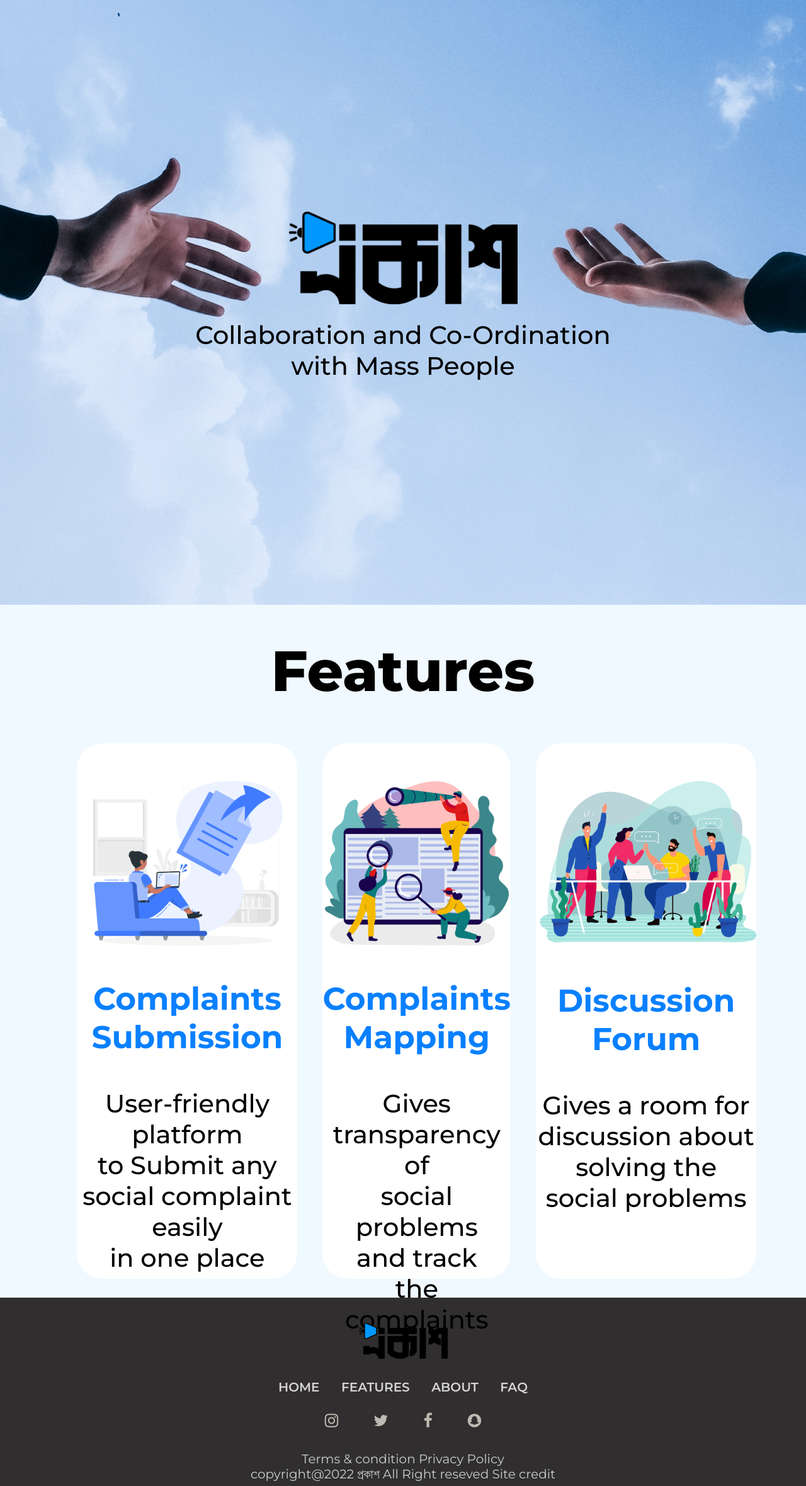
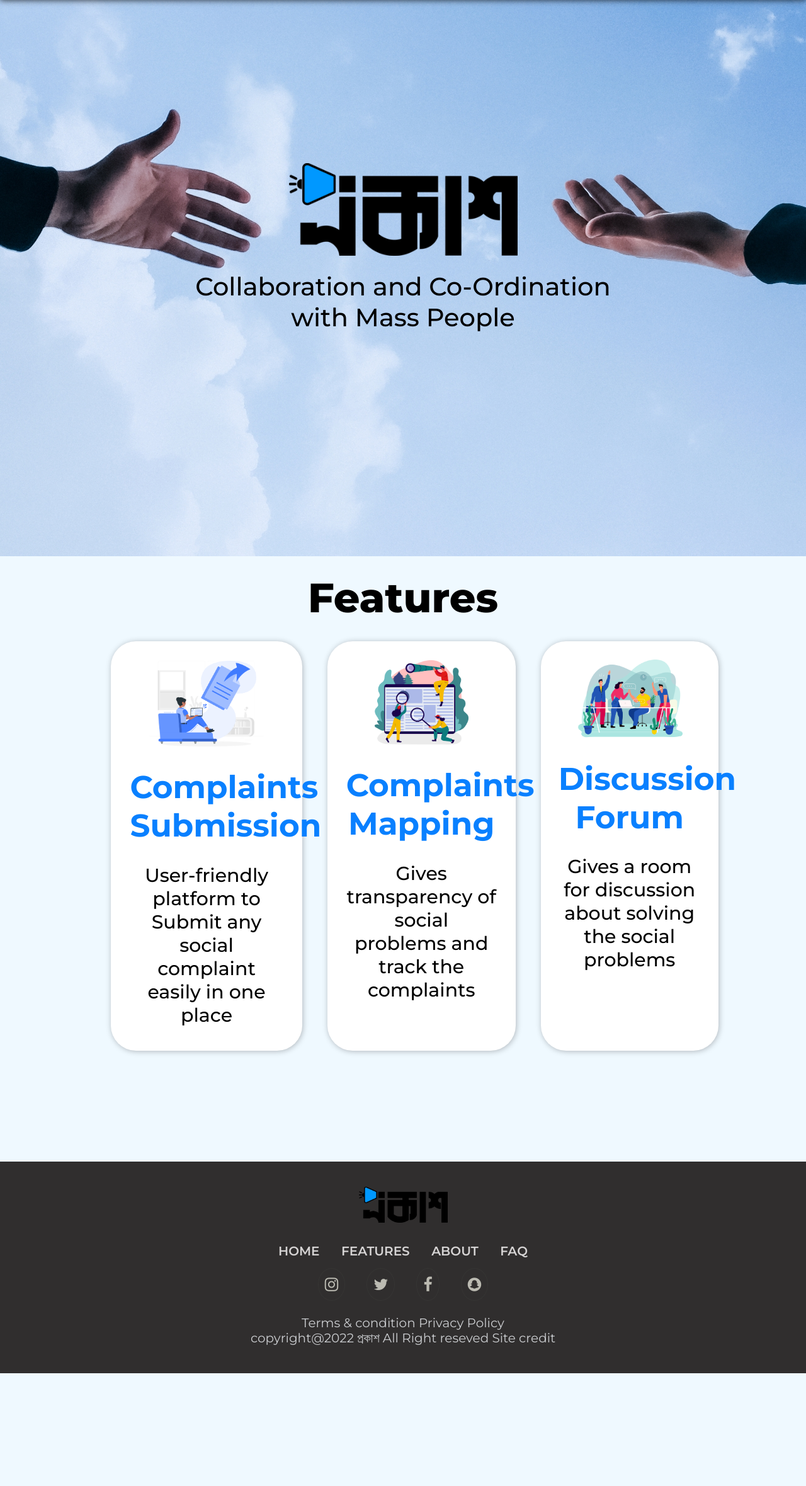
Before and after one commit to mirzatawhid/Prokash, a PHP site: page / in a window 1280 px wide. Shown: the part 77-2436 px from the top of the page at 63% size. After the commit the page ends 2257 px from the top, so only its background shows below. Run offline with PHP 8.4, Linux system fonts and the light colour scheme.

Commit message:
Fixed features section

```diff
--- a/index.html
+++ b/index.html
@@ -9,6 +9,9 @@
     <title>Prokash</title>
 </head>
 <body>
+
+    <!--Navigation Bar-->
+
     <header>
         <img class="logo" src="images/logo.png" alt="logo" width="141px" height="57px">
         <nav class="nav_bar">
@@ -42,34 +45,34 @@
 
         <!-- Features -->
 
-        <div class="feature_section" style="padding: 10px 8%;">
+        <div class="features_section">
             <h1>Features</h1>
         <div class="features_container">
-            <div class="box complaint" style="height: 850px; width: 550px;">
-                <img class="box_img" src="images/complaint.png" style="width: 350px; height: auto;">
+            <div class="box complaint" style="height: 650px; width: 550px;">
+                <img class="box_img" src="images/complaint.png" style="width: 60%; height: auto;">
                 <p class="box_title">Complaints Submission</p>
                 <p class="box_desc">User-friendly platform
-                    <br>to Submit any
-                    <br>social complaint easily
-                    <br>in one place</p>
+                    to Submit any
+                    social complaint easily
+                    in one place</p>
             </div>
 
-            <div class="box mapping" style="height: 850px; width: 550px;">
-                <img class="box_img" src="images/mapping.png" style="width: 292px; height: auto;">
+            <div class="box mapping" style="height: 650px; width: 550px;">
+                <img class="box_img" src="images/mapping.png" style="width: 50%; height: auto;">
                 <p class="box_title">Complaints Mapping</p>
                 <p class="box_desc">Gives transparency of
-                    <br>social problems
-                    <br>and track
-                    <br>the complaints</p>
+                    social problems
+                    and track
+                    the complaints</p>
             </div>
 
-            <div class="box forum" style="height: 850px; width: 550px;">
-                <img class="box_img" src="images/forum.png" style="width: 350px; height: auto;">
-                <p class="box_title">Discussion<br>Forum</p>
+            <div class="box forum" style="height: 650px; width: 550px;">
+                <img class="box_img" src="images/forum.png" style="width: 60%; height: auto;">
+                <p class="box_title">Discussion Forum</p>
                 <p class="box_desc">Gives a room for
-                    <br>discussion about
-                    <br>solving the
-                    <br>social problems
+                    discussion about
+                    solving the
+                    social problems
                     </p>
             </div>
         </div>
--- a/style.css
+++ b/style.css
@@ -35,11 +35,16 @@ button:hover{
 }
 
 header{
+    position: fixed;
+    top: 0;
+    z-index: 1;
+    width: 100%;
     display: flex;
     justify-content: space-between;
     align-items: center;
     background-color: white;
     padding: 10px 8%;
+    box-shadow: 0 0 10px rgba(0, 0, 0, 0.788);
 }
 
 .logo{
@@ -74,9 +79,6 @@ header{
     align-items: center;
 }
 
-.banner_logo{
-}
-
 .banner_txt{
     font-family: "Montserrat",sans-serif;
     font-weight: 500;
@@ -85,12 +87,15 @@ header{
     font-size: 40px;
 }
 
+.features_section{
+    padding: 2% 8% 8% 8%;
+}
+
 h1{
     font-family: "Montserrat";
     font-weight: 800;
-    font-size: 90px;
+    font-size: 65px;
     text-align: center;
-    padding: 40px;
 }
 
 .box {
@@ -99,31 +104,38 @@ h1{
     border-radius: 40px;
     text-align: center;
     margin: 20px;
+    box-shadow: 1px 1px 10px rgba(0, 0, 0, 0.267);
 }
 
 .box_title{
     font-family: "Montserrat",sans-serif;
     font-weight: 700;
     font-size: 50px;
-    margin-top: 50px;
-    margin-bottom: 50px;
+    width: 80%;
+    height: auto;
     color: #0980FF;
+    margin: 10%;
 }
 
 .box_img{
-    margin-top: 60px;
+    margin-top: 10%;
 }
 
 .box_desc{
     font-family: "Montserrat",sans-serif;
     font-weight: 500;
-    font-size: 40px;
+    font-size: 30px;
+    width: 80%;
+    height: auto;
+    margin-left: auto;
+    margin-right: auto;
 }
 
 .features_container {
     display: flex;
     justify-content: space-evenly;
     align-items: center;
+    padding: 1% 5% 5% 5%;
 }
 
 .footer{
```
